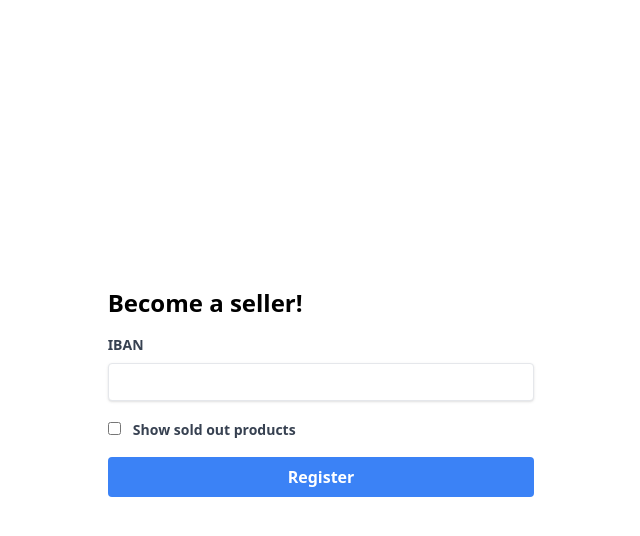
After one commit to marcocondrache/bd-project, a Flask app: page /sellers/register in a window 1280 px wide. The commit adds this page. Shown: the top 536 px of the page, without its empty margins (319-959 px from the left). Run offline with Flask 3, Linux system fonts and the light colour scheme; the visitor is signed in with stand-in values (Sample User, id 1); some libraries are stand-ins or nearby versions.

Commit message:
feat: seller registration

```diff
--- a/app/modules/buyers/views.py
+++ b/app/modules/buyers/views.py
@@ -5,7 +5,7 @@ from flask_login import login_required, current_user
 from flask import request
 
 
-@buyers.route('/', methods=['PUT'])
+@buyers.route('', methods=['PUT'])
 @login_required
 def edit_buyer():
     current_user_id = current_user.id
--- a/app/modules/sellers/__init__.py
+++ b/app/modules/sellers/__init__.py
@@ -1,5 +1,5 @@
 from flask import Blueprint
 
-auth = Blueprint('sellers', __name__, template_folder="sellers", url_prefix="/sellers")
+sellers = Blueprint('sellers', __name__, url_prefix="/sellers")
 
 from app.modules.sellers import views
--- a/app/modules/sellers/models.py
+++ b/app/modules/sellers/models.py
@@ -6,6 +6,7 @@ if TYPE_CHECKING:
     from app.modules.users.models import User
 else:
     User = "User"
+
 
 class Seller(db.Model):
     __tablename__ = "sellers"
--- a/app/modules/sellers/views.py
+++ b/app/modules/sellers/views.py
@@ -0,0 +1,21 @@
+from flask import render_template, request, flash, redirect, url_for
+from flask_login import login_required, current_user
+
+from app.modules.sellers import sellers
+from app.modules.sellers.handlers import create_seller
+
+
+@sellers.route('/register', methods=['GET', 'POST'])
+@login_required
+def seller_registration():
+    if request.method == 'POST':
+        iban = request.form.get('iban')
+        show_sold_products = request.form.get('show_sold_products') == 'on'
+
+        # create seller
+        seller = create_seller(current_user.id, iban, show_sold_products)
+        if not seller:
+            flash('Seller not created')
+        else:
+            return redirect(url_for('home.index'))
+    return render_template('sellers/register.html')
--- a/app/modules/users/models.py
+++ b/app/modules/users/models.py
@@ -7,9 +7,11 @@ from sqlalchemy.orm import Mapped, mapped_column
 
 from extensions import db
 if TYPE_CHECKING:
+    from app.modules.sellers.models import Seller
     from app.modules.buyers.models import Buyer
 else:
     Buyer = "Buyer"
+    Seller = "Seller"
 
 
 class User(UserMixin, db.Model):
@@ -28,6 +30,7 @@ class User(UserMixin, db.Model):
     deleted_at: Mapped[str] = mapped_column(db.DateTime, nullable=True)
 
     buyers: Mapped[List["Buyer"]] = db.relationship("Buyer", back_populates="user")
+    sellers: Mapped[List["Seller"]] = db.relationship("Seller", back_populates="user")
 
     def get_id(self):
         return str(self.guid)
--- a/app/templates/includes/profile.html
+++ b/app/templates/includes/profile.html
@@ -29,7 +29,7 @@
 					<p>Seller</p>
 				</div>
 			{% else %}
-				<a href="/sellers/create" class="flex rounded-lg bg-indigo-500 h-10 text-white text-xs font-semibold py-1 px-2 my-4 block justify-center items-center align-center">
+				<a href="/sellers/register" class="flex rounded-lg bg-indigo-500 h-10 text-white text-xs font-semibold py-1 px-2 my-4 block justify-center items-center align-center">
 					Become a seller!
 				</a>
 			{% endif %}
@@ -63,7 +63,7 @@
 				</tbody>
 			</table>
 
-			<!-- Edit Profile and Logout Buttons , should be in the same row and occupate the whole row -->
+			<!-- Edit Profile and Logout Buttons should be in the same row and occupation the whole row -->
 			<div class="flex justify-center space-x-4">
 				<button x-show="!profileEditMode" x-on:click="profileEditMode = true"
 				 class="flex rounded-lg bg-indigo-500 h-10 text-white text-xs font-semibold py-1 px-2 my-2 block justify-center items-center align-center">
--- /dev/null
+++ b/app/templates/sellers/register.html
@@ -0,0 +1,31 @@
+{% extends 'layouts/auth.html' %}
+
+{% block title %}  Seller Registration{% endblock %}
+{% block h1_title %}  Become a seller!{% endblock %}
+
+{% block content %}
+	{% with errors = get_flashed_messages() %}
+		{% if errors %}
+			<div class="bg-red-100 border border-red-400 text-red-700 px-4 py-3 my-2 rounded relative" role="alert">
+				<strong class="font-bold">Error!</strong>
+				<span class="block sm:inline">{{ errors[0] }}</span>
+			</div>
+		{% endif %}
+	{% endwith %}
+	<form action="/sellers/register" method="POST">
+		<div class="mb-4">
+			<label for="iban" class="block text-gray-700 text-sm font-bold mb-2">IBAN</label>
+			<input type="text" name="iban" id="iban" required
+			       class="shadow appearance-none border rounded w-full py-2 px-3 text-gray-700 leading-tight focus:outline-none focus:shadow-outline">
+		</div>
+		<div class="mb-4">
+			<input type="checkbox" name="show_soldout_products" id="show_soldout_products" class="mr-2">
+			<label for="show_soldout_products" class="text-gray-700 text-sm font-bold mb-2">Show sold out products</label>
+		</div>
+		<div class="mb-4">
+			<button type="submit" class="w-full bg-blue-500 hover:bg-blue-700 text-white font-bold py-2 px-4 rounded">
+				Register
+			</button>
+		</div>
+	</form>
+{% endblock %}
--- a/config.py
+++ b/config.py
@@ -20,7 +20,7 @@ class Prod(object):
 
     SQLALCHEMY_DATABASE_URI = f"postgresql://{DB_USER}:{DB_PASS}@{DB_HOST}/{DB_NAME}"
 
-    BLUEPRINTS = ["home", "auth", "buyers"]
+    BLUEPRINTS = ["home", "auth", "buyers", "sellers"]
     EXTENSIONS = [
         'extensions.db',
         'extensions.login_manager',
```
Also changed, not shown: app/modules/sellers/handlers.py (added, +23 -0 lines), app/templates/http/404.html (+15 -1 lines), migrations/versions/6fcef00398c2_sellers_table.py (added, +41 -0 lines), app/templates/auth/login.html (line endings or trailing spaces), app/templates/includes/footer.html (deleted), app/templates/includes/header.html (deleted).
